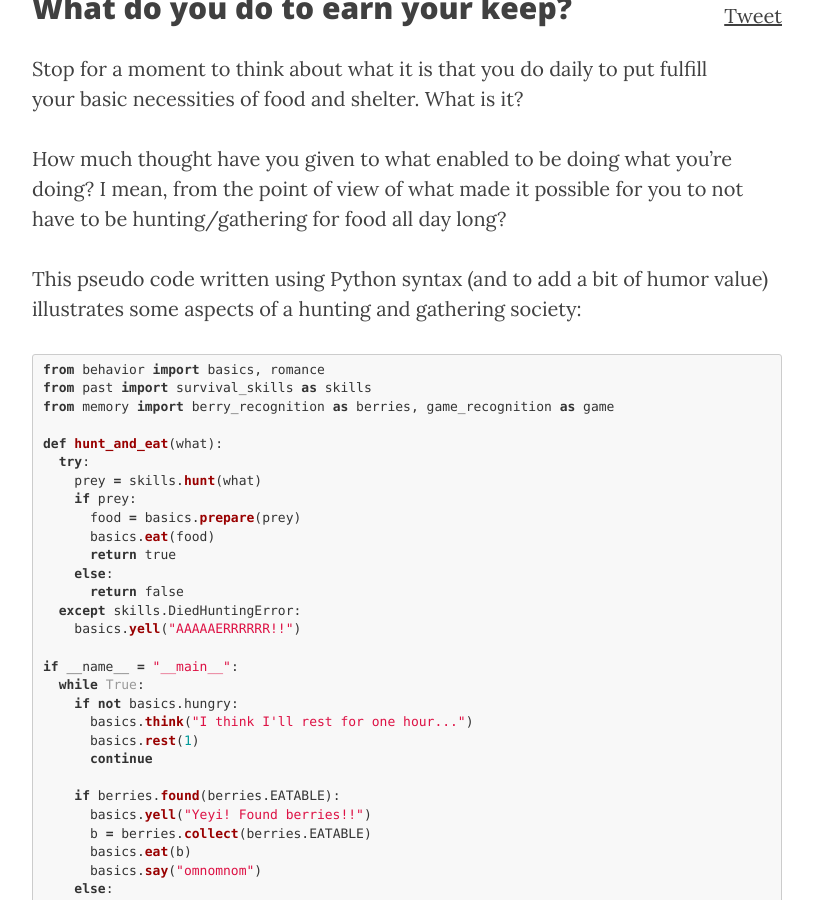
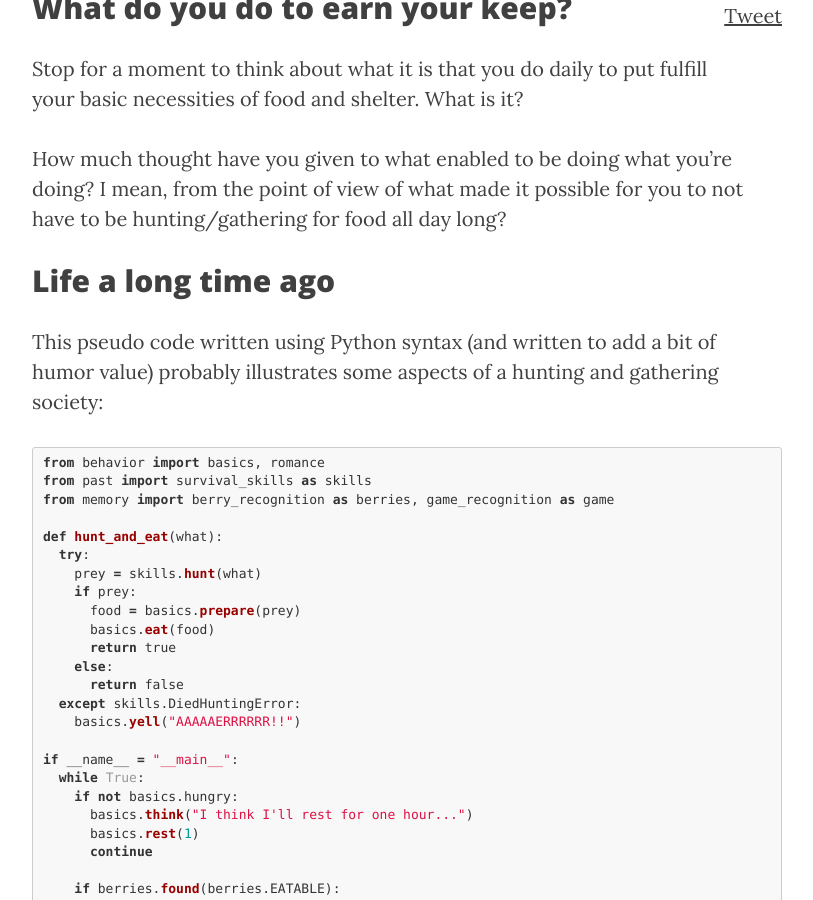
Before and after one commit to jannecederberg/jannecederberg.github.io, a Jekyll site: the page built from _posts/2015-07-01-is-your-job-over.md, in a window 1280 px wide and 900 px high, scrolled down 555 px. Shown: the whole window, without its empty margins (233-1046 px from the left). Built offline with Jekyll 4.4.1, drawn with Linux system fonts in a browser that asks for light colours; nearby versions of some CDN libraries; comment, search, counter and statistics services are not loaded.

Commit message:
Add a heading to latest post

```diff
--- a/_posts/2015-07-01-is-your-job-over.md
+++ b/_posts/2015-07-01-is-your-job-over.md
@@ -13,7 +13,9 @@ Stop for a moment to think about what it is that you do daily to put fulfill you
 
 How much thought have you given to what enabled to be doing what you're doing? I mean, from the point of view of what made it possible for you to not have to be hunting/gathering for food all day long?
 
-This pseudo code written using Python syntax (and to add a bit of humor value) illustrates some aspects of a hunting and gathering society:
+## Life a long time ago
+
+This pseudo code written using Python syntax (and written to add a bit of humor value) probably illustrates some aspects of a hunting and gathering society:
 
 {% highlight python %}
 from behavior import basics, romance
```
